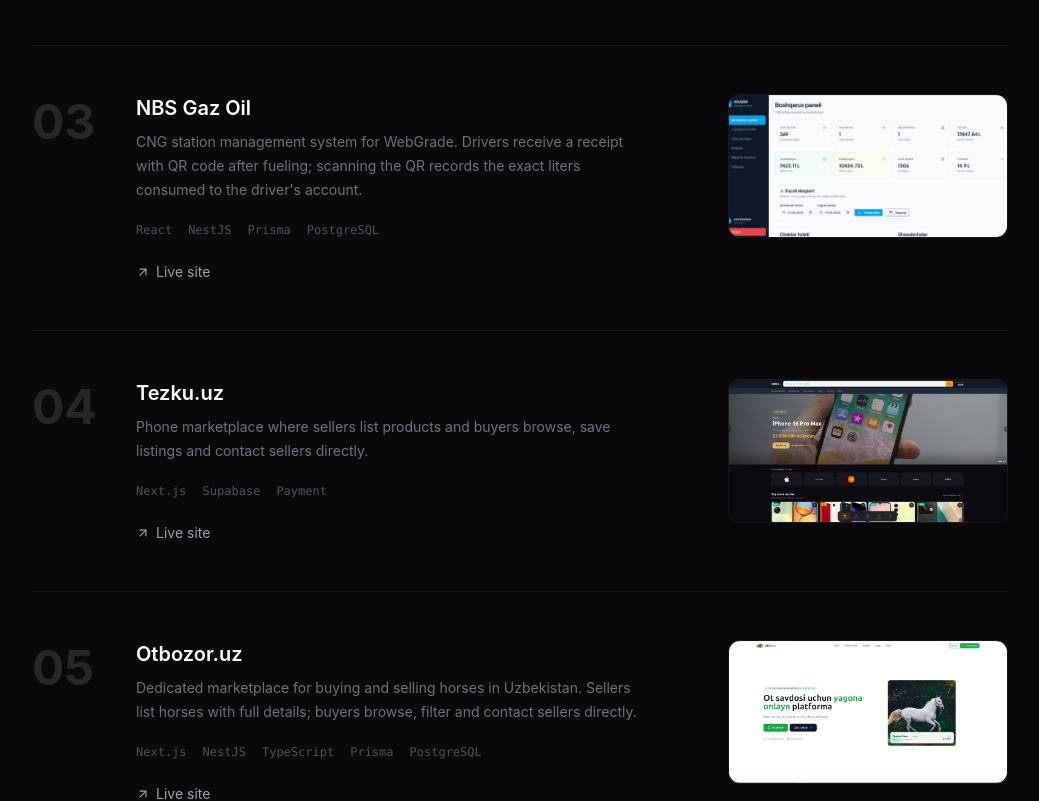
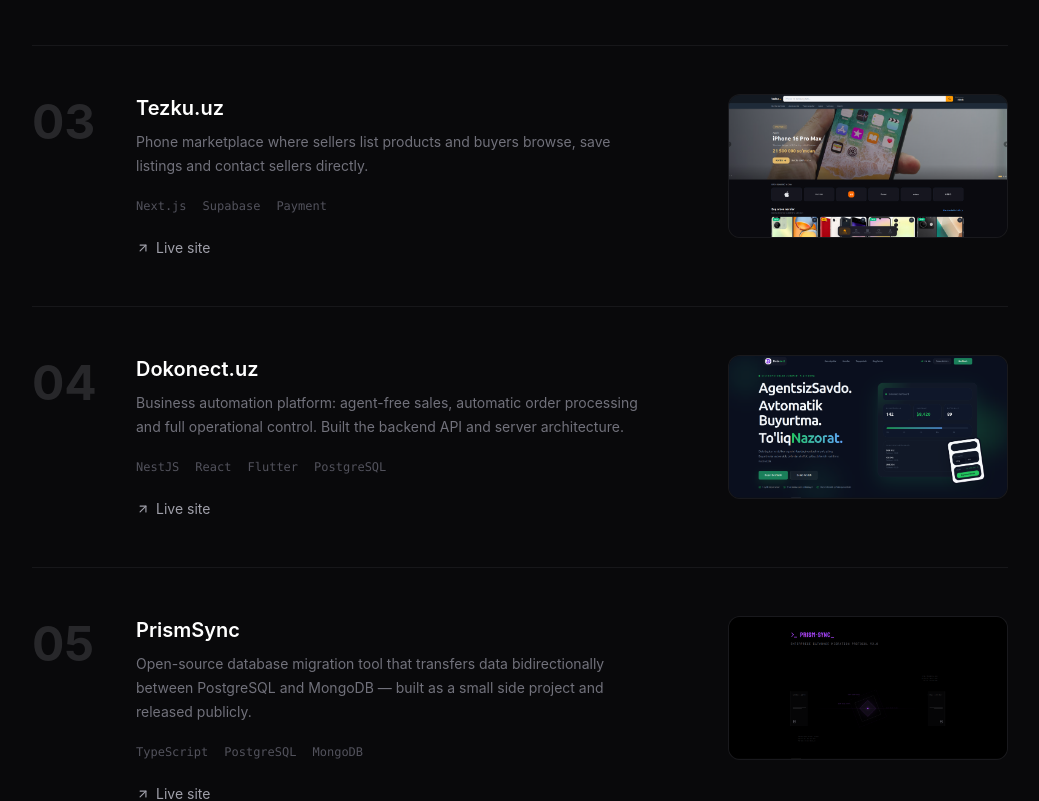
Before and after one commit to firdavsdev07/portfolio, a React (Vite) app: page /work in a window 1280 px wide. Shown: the part 840-1641 px from the top of the page, without its empty margins (120-1159 px from the left). Built offline with nearby package versions, Linux system fonts and the light colour scheme.

Commit message:
Comment out previous work experience and project entries for clarity

```diff
--- a/src/data/personalData.js
+++ b/src/data/personalData.js
@@ -28,16 +28,16 @@ export const experience = [
       "Conduct code reviews, mentor on clean architecture and best practices",
     ],
   },
-  {
-    role: "Fullstack Developer",
-    company: "WebGrade",
-    period: "2025",
-    points: [
-      "Contributed to 3 fullstack web projects serving real business clients",
-      "Worked primarily on backend: NestJS, PostgreSQL, Prisma — API design and database architecture",
-      "Projects span fueling management, course discovery and horse marketplace",
-    ],
-  },
+  // {
+  //   role: "Fullstack Developer",
+  //   company: "",
+  //   period: "2025",
+  //   points: [
+  //     "Contributed to 3 fullstack web projects serving real business clients",
+  //     "Worked primarily on backend: NestJS, PostgreSQL, Prisma — API design and database architecture",
+  //     "Projects span fueling management, course discovery and horse marketplace",
+  //   ],
+  // },
   {
     role: "Fullstack Developer",
     company: "Freelance",
@@ -93,18 +93,18 @@ export const projects = [
     image: "/projects/mrblackmaster.png",
     featured: true,
   },
-  {
-    id: 3,
-    title: "NBS Gaz Oil",
-    url: "https://nbsgazoil.uz",
-    github: null,
-    description:
-      "CNG station management system for WebGrade. Drivers receive a receipt with QR code after fueling; scanning the QR records the exact liters consumed to the driver's account.",
-    tech: ["React", "NestJS", "Prisma", "PostgreSQL"],
-    image: "/projects/nbsgazoil.jpg",
-    featured: false,
-    company: "WebGrade",
-  },
+  // {
+  //   id: 3,
+  //   title: "NBS Gaz Oil",
+  //   url: "https://nbsgazoil.uz",
+  //   github: null,
+  //   description:
+  //     "CNG station management system for WebGrade. Drivers receive a receipt with QR code after fueling; scanning the QR records the exact liters consumed to the driver's account.",
+  //   tech: ["React", "NestJS", "Prisma", "PostgreSQL"],
+  //   image: "/projects/nbsgazoil.jpg",
+  //   featured: false,
+  //   company: "WebGrade",
+  // },
   {
     id: 4,
     title: "Tezku.uz",
@@ -116,18 +116,18 @@ export const projects = [
     image: "/projects/tezku.png",
     featured: false,
   },
-  {
-    id: 5,
-    title: "Otbozor.uz",
-    url: "https://otbozor.uz",
-    github: null,
-    description:
-      "Dedicated marketplace for buying and selling horses in Uzbekistan. Sellers list horses with full details; buyers browse, filter and contact sellers directly.",
-    tech: ["Next.js", "NestJS", "TypeScript", "Prisma", "PostgreSQL"],
-    image: "/projects/otbozor.png",
-    featured: false,
-    company: "WebGrade",
-  },
+  // {
+  //   id: 5,
+  //   title: "Otbozor.uz",
+  //   url: "https://otbozor.uz",
+  //   github: null,
+  //   description:
+  //     "Dedicated marketplace for buying and selling horses in Uzbekistan. Sellers list horses with full details; buyers browse, filter and contact sellers directly.",
+  //   tech: ["Next.js", "NestJS", "TypeScript", "Prisma", "PostgreSQL"],
+  //   image: "/projects/otbozor.png",
+  //   featured: false,
+  //   company: "WebGrade",
+  // },
   {
     id: 6,
     title: "Dokonect.uz",
@@ -150,18 +150,18 @@ export const projects = [
     image: "/projects/prismsync.png",
     featured: false,
   },
-  {
-    id: 8,
-    title: "DarsLinker",
-    url: "https://darslinker.uz",
-    github: null,
-    description:
-      "Uzbekistan's course discovery platform: find, compare and choose from online and offline courses across all subjects and regions. Built the backend API.",
-    tech: ["NestJS", "Next.js", "PostgreSQL"],
-    image: "/projects/darslinker.png",
-    featured: false,
-    company: "WebGrade",
-  },
+  // {
+  //   id: 8,
+  //   title: "DarsLinker",
+  //   url: "https://darslinker.uz",
+  //   github: null,
+  //   description:
+  //     "Uzbekistan's course discovery platform: find, compare and choose from online and offline courses across all subjects and regions. Built the backend API.",
+  //   tech: ["NestJS", "Next.js", "PostgreSQL"],
+  //   image: "/projects/darslinker.png",
+  //   featured: false,
+  //   company: "WebGrade",
+  // },
 ];
 
 export const seo = {
```
